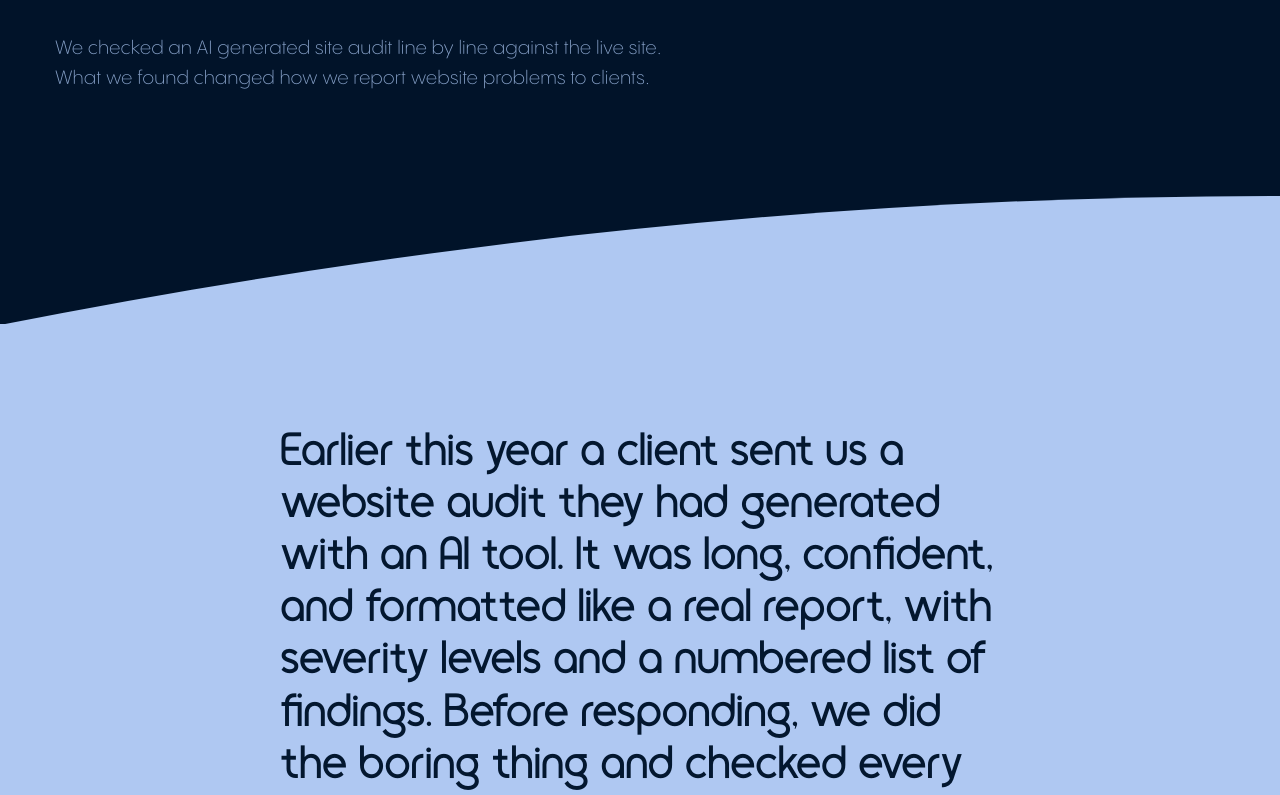
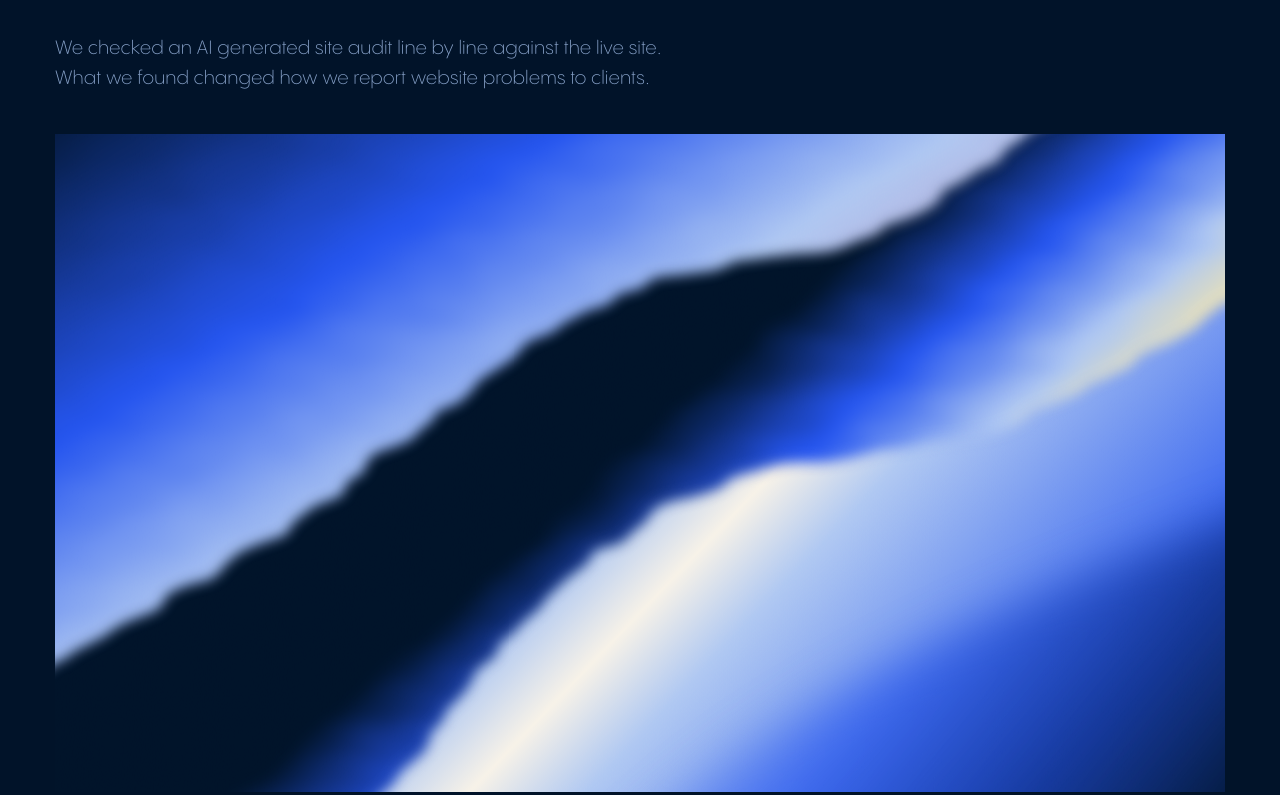
Before and after one commit to cedarandcactus/burgama-site-14.5, a Next.js app: page /ideas/ai-website-audits in a window 1280 px wide. Shown: the part 500-1295 px from the top of the page. Built offline with nearby package versions, Linux system fonts and the light colour scheme.

Commit message:
feat: enhance editorial artwork with dynamic compositions and gradients

```diff
--- a/components/editorial-artwork.tsx
+++ b/components/editorial-artwork.tsx
@@ -1,180 +1,209 @@
-import type { IdeaPost, IdeaVisual } from '@/lib/editorial'
+'use client'
+
+import { useEffect, useId, useRef } from 'react'
+import type { IdeaVisual } from '@/lib/editorial'
 import styles from './editorial.module.css'
 
-type DotFieldProps = {
-  className: string
-  columns: number
-  rows: number
-  cell: number
-  originX: number
-  originY: number
-  radius: number
-  phase: number
+type Stop = [position: number, color: string, opacity?: number]
+type Gradient =
+  | { kind: 'linear'; points: [number, number, number, number]; stops: Stop[] }
+  | { kind: 'radial'; points: [number, number, number]; stops: Stop[] }
+type Field = { path: string; gradient: Gradient; soft?: boolean }
+type Composition = { background: Gradient; fields: Field[] }
+
+const navy = 'var(--art-navy)'
+const cobalt = 'var(--art-cobalt)'
+const powder = 'var(--art-powder)'
+const yellow = 'var(--art-yellow)'
+const cream = 'var(--art-cream)'
+const lilac = 'var(--art-lilac)'
+const seafoam = 'var(--art-seafoam)'
+
+const compositions: Record<IdeaVisual, Composition> = {
+  platforms: {
+    background: { kind: 'linear', points: [0, 0, 0, 1000], stops: [[0, cream], [.23, yellow], [.42, powder], [.61, cobalt], [1, navy]] },
+    fields: [
+      {
+        path: 'M-400 650 C-40 560 110 695 340 605 S650 630 860 510 S1250 600 1460 460 L2000 340 V1500 H-400Z',
+        gradient: { kind: 'linear', points: [0, 470, 160, 1160], stops: [[0, navy], [.24, navy], [.55, cobalt], [.78, powder], [1, lilac]] },
+      },
+      {
+        path: 'M-400 210 C100 70 170 320 570 225 S1170 180 1450 235 L2000 110 V-500 H-400Z',
+        gradient: { kind: 'linear', points: [0, -80, 0, 380], stops: [[0, cream], [.54, yellow], [1, powder, 0]] },
+        soft: true,
+      },
+      {
+        path: 'M-400 1400 V950 C100 850 380 990 820 850 S1400 920 2000 660 V1400Z',
+        gradient: { kind: 'linear', points: [0, 780, 0, 1240], stops: [[0, powder, 0], [.42, powder, .8], [1, cream]] },
+        soft: true,
+      },
+    ],
+  },
+  email: {
+    background: { kind: 'radial', points: [360, 310, 1200], stops: [[0, cream], [.24, yellow], [.44, powder], [.64, lilac], [.84, cobalt], [1, navy]] },
+    fields: [
+      {
+        path: 'M-400 1250 C-50 650 760 1170 1040 470 C1200 70 840 -80 2000 -400 V1600 H-400Z',
+        gradient: { kind: 'radial', points: [630, 280, 1130], stops: [[0, powder], [.4, lilac], [.55, powder], [.65, cobalt], [.76, navy], [1, powder]] },
+      },
+      {
+        path: 'M-400 -400 H1450 C1060 -10 1000 550 750 595 S260 490 -400 870Z',
+        gradient: { kind: 'radial', points: [380, 225, 750], stops: [[0, cream], [.32, yellow], [.69, yellow, .8], [1, powder, 0]] },
+        soft: true,
+      },
+      {
+        path: 'M340 1400 C250 1050 880 830 1120 780 S1450 690 2000 840 V1400Z',
+        gradient: { kind: 'radial', points: [1070, 1160, 700], stops: [[0, powder], [.45, lilac, .8], [1, lilac, 0]] },
+        soft: true,
+      },
+    ],
+  },
+  audit: {
+    background: { kind: 'linear', points: [250, 0, 1300, 1000], stops: [[0, navy], [.35, cobalt], [.53, powder], [.61, cream], [.69, powder], [1, cobalt]] },
+    fields: [
+      {
+        path: 'M-400 -450 H2000 V160 C1470 260 1470 470 1100 500 S590 760 390 1020 L-400 1600Z',
+        gradient: { kind: 'linear', points: [500, 130, 1150, 870], stops: [[0, navy], [.46, navy], [.62, cobalt], [.77, powder], [.87, yellow], [1, cobalt]] },
+      },
+      {
+        path: 'M-400 -400 H2000 V-180 C1300 -100 1270 220 950 245 S510 480 210 660 L-400 1020Z',
+        gradient: { kind: 'linear', points: [300, -200, 800, 610], stops: [[0, navy], [.44, cobalt], [.74, powder], [.87, lilac], [1, navy]] },
+      },
+      {
+        path: 'M450 1450 C720 940 1040 790 2000 460 V1500Z',
+        gradient: { kind: 'linear', points: [650, 720, 1360, 1310], stops: [[0, powder, 0], [.45, cobalt, .65], [1, navy]] },
+        soft: true,
+      },
+    ],
+  },
+  reviews: {
+    background: { kind: 'linear', points: [100, 0, 1500, 1000], stops: [[0, cream], [.32, yellow], [.55, powder], [.7, cobalt], [1, powder]] },
+    fields: [
+      {
+        path: 'M700 -500 C1030 -40 640 290 760 485 S1220 860 550 1500 H2200 V-500Z',
+        gradient: { kind: 'linear', points: [700, 300, 1700, 850], stops: [[0, navy], [.19, navy], [.36, cobalt], [.65, powder], [1, cream]] },
+      },
+      {
+        path: 'M-400 -500 H700 C1190 -60 590 230 630 485 S1180 1080 500 1500 H-400Z',
+        gradient: { kind: 'linear', points: [0, 280, 850, 540], stops: [[0, cream], [.5, yellow], [.78, seafoam], [.94, powder], [1, cobalt]] },
+      },
+      {
+        path: 'M900 -500 H2000 V1500 H1050 C1630 1060 1440 600 1220 470 S1280 160 900 -500Z',
+        gradient: { kind: 'radial', points: [1540, 650, 900], stops: [[0, cream, .7], [.4, powder, .7], [1, powder, 0]] },
+        soft: true,
+      },
+    ],
+  },
+  sitemap: {
+    background: { kind: 'linear', points: [0, 0, 1250, 1000], stops: [[0, cream], [.28, yellow], [.62, seafoam], [1, powder]] },
+    fields: [
+      {
+        path: 'M380 -500 C1100 90 -100 420 340 660 S1190 760 900 1500 H1410 C1660 780 500 840 660 470 S1330 0 900 -500Z',
+        gradient: { kind: 'linear', points: [370, 50, 1100, 1000], stops: [[0, powder], [.3, cobalt], [.48, navy], [.65, cobalt], [.82, powder], [1, seafoam]] },
+      },
+      {
+        path: 'M2000 -300 C1290 60 1590 280 1170 410 S500 720 -400 1000 V680 C500 660 580 380 1100 285 S1250 -60 1500 -400Z',
+        gradient: { kind: 'linear', points: [1400, -100, 460, 940], stops: [[0, seafoam], [.27, powder], [.5, powder], [.62, cobalt], [.78, powder], [1, cream]] },
+      },
+      {
+        path: 'M-400 -300 H2000 V170 C1320 0 960 10 610 250 S-40 20 -400 320Z',
+        gradient: { kind: 'radial', points: [430, -60, 900], stops: [[0, yellow], [.54, yellow, .9], [1, seafoam, 0]] },
+        soft: true,
+      },
+    ],
+  },
+  performance: {
+    background: { kind: 'linear', points: [150, 0, 1450, 1000], stops: [[0, navy], [.38, cobalt], [.65, powder], [.72, yellow], [.8, powder], [1, navy]] },
+    fields: [
+      {
+        path: 'M-400 30 C180 620 1160 450 2000 1070 V1500 H-400Z',
+        gradient: { kind: 'linear', points: [700, 220, 660, 1260], stops: [[0, powder], [.29, cobalt], [.45, navy], [.62, navy], [.8, cobalt], [1, powder]] },
+      },
+      {
+        path: 'M-400 -100 C220 250 700 180 2000 960 V-500 H-400Z',
+        gradient: { kind: 'linear', points: [750, -20, 590, 720], stops: [[0, navy], [.32, cobalt], [.57, powder], [.68, cream], [.74, yellow], [.86, cobalt], [1, navy]] },
+      },
+      {
+        path: 'M-400 820 C280 1130 630 580 2000 1410 V1700 H-400Z',
+        gradient: { kind: 'linear', points: [600, 770, 500, 1280], stops: [[0, powder, 0], [.38, powder], [.6, cobalt], [1, navy]] },
+        soft: true,
+      },
+    ],
+  },
 }
 
-function DotField({
-  className,
-  columns,
-  rows,
-  cell,
-  originX,
-  originY,
-  radius,
-  phase,
-}: DotFieldProps) {
-  return (
-    <g className={className}>
-      {Array.from({ length: columns * rows }, (_, index) => {
-        const column = index % columns
-        const row = Math.floor(index / columns)
-        const x = column * cell + cell / 2
-        const y = row * cell + cell / 2
-        const distance = Math.hypot(x - originX, y - originY)
-        const wave = (Math.sin(distance * 0.095 + phase) + 1) / 2
-        const interference = (Math.cos((x + y) * 0.032 - phase) + 1) / 2
-        const isVisible = distance < radius && (wave > 0.34 || interference > 0.76)
+function GradientDefinition({ id, gradient }: { id: string; gradient: Gradient }) {
+  const stops = gradient.stops.map(([offset, color, opacity = 1], index) => (
+    <stop key={index} offset={offset} stopColor={color} stopOpacity={opacity} />
+  ))
 
-        if (!isVisible) return null
+  if (gradient.kind === 'radial') {
+    const [cx, cy, r] = gradient.points
+    return <radialGradient id={id} gradientUnits="userSpaceOnUse" cx={cx} cy={cy} r={r}>{stops}</radialGradient>
+  }
 
-        const size = Math.min(cell * 0.72, 3 + wave * cell * 0.58)
-        const opacity = 0.28 + interference * 0.72
-
-        return (
-          <rect
-            key={`${column}-${row}`}
-            x={x - size / 2}
-            y={y - size / 2}
-            width={size}
-            height={size}
-            opacity={opacity}
-          />
-        )
-      })}
-    </g>
-  )
+  const [x1, y1, x2, y2] = gradient.points
+  return <linearGradient id={id} gradientUnits="userSpaceOnUse" x1={x1} y1={y1} x2={x2} y2={y2}>{stops}</linearGradient>
 }
 
-function ArtworkComposition({ visual }: { visual: IdeaVisual }) {
-  if (visual === 'platforms') {
-    return (
-      <>
-        <rect className={styles.artPanel} x="0" y="0" width="352" height="940" />
-        <rect className={styles.artAccentPanel} x="604" y="0" width="196" height="940" />
-        <DotField className={styles.artDotsReverse} columns={17} rows={20} cell={48} originX={372} originY={468} radius={445} phase={0.5} />
-        <DotField className={styles.artDots} columns={17} rows={20} cell={48} originX={585} originY={450} radius={350} phase={2.7} />
-        <rect className={styles.artOutline} x="254" y="220" width="294" height="500" />
-        <line className={styles.artLine} x1="254" y1="366" x2="548" y2="366" />
-      </>
-    )
-  }
+export function EditorialArtwork({ visual, variant = 'cover' }: { visual: IdeaVisual; variant?: 'cover' | 'hero' }) {
+  const frameRef = useRef<HTMLDivElement>(null)
+  const id = `editorial-${useId().replace(/:/g, '')}`
+  const composition = compositions[visual]
 
-  if (visual === 'email') {
-    return (
-      <>
-        <rect className={styles.artAccentPanel} x="0" y="574" width="800" height="366" />
-        <DotField className={styles.artDotsReverse} columns={17} rows={20} cell={48} originX={410} originY={508} radius={430} phase={1.8} />
-        <rect className={styles.artPanel} x="172" y="214" width="456" height="492" />
-        <rect className={styles.artOutlineReverse} x="214" y="258" width="372" height="284" />
-        <rect className={styles.artReverse} x="214" y="574" width="236" height="52" />
-        <rect className={styles.artReverse} x="468" y="574" width="118" height="52" />
-        <line className={styles.artLineReverse} x1="214" y1="332" x2="586" y2="332" />
-      </>
-    )
-  }
+  useEffect(() => {
+    const frame = frameRef.current
+    if (!frame || !('IntersectionObserver' in window)) return
 
-  if (visual === 'audit') {
-    return (
-      <>
-        <rect className={styles.artPanel} x="0" y="382" width="800" height="210" />
-        <DotField className={styles.artDots} columns={17} rows={20} cell={48} originX={408} originY={266} radius={390} phase={4.1} />
-        <DotField className={styles.artDotsReverse} columns={17} rows={20} cell={48} originX={408} originY={660} radius={310} phase={0.8} />
-        <rect className={styles.artOutlineReverse} x="108" y="420" width="584" height="134" />
-        <line className={styles.artLineReverse} x1="304" y1="420" x2="304" y2="554" />
-        <line className={styles.artLineReverse} x1="500" y1="420" x2="500" y2="554" />
-        <rect className={styles.artReverse} x="124" y="442" width="154" height="18" />
-        <rect className={styles.artReverse} x="320" y="442" width="154" height="18" />
-        <rect className={styles.artReverse} x="516" y="442" width="160" height="18" />
-      </>
-    )
-  }
+    const preference = window.matchMedia('(prefers-reduced-motion: reduce)')
+    let visible = false
+    const sync = () => {
+      frame.dataset.running = String(visible && !document.hidden && !preference.matches)
+    }
+    const observer = new IntersectionObserver(([entry]) => {
+      visible = entry.isIntersecting
+      sync()
+    })
 
-  if (visual === 'reviews') {
-    return (
-      <>
-        <rect className={styles.artPanel} x="0" y="0" width="400" height="940" />
-        <rect className={styles.artAccentPanel} x="400" y="0" width="400" height="940" />
-        <DotField className={styles.artDotsReverse} columns={17} rows={20} cell={48} originX={290} originY={480} radius={405} phase={2.2} />
-        <DotField className={styles.artDots} columns={17} rows={20} cell={48} originX={514} originY={480} radius={405} phase={5.4} />
-        <rect className={styles.artOutlineReverse} x="96" y="252" width="258" height="432" />
-        <rect className={styles.artOutline} x="446" y="252" width="258" height="432" />
-        <line className={styles.artLineReverse} x1="96" y1="570" x2="354" y2="570" />
-        <line className={styles.artLine} x1="446" y1="570" x2="704" y2="570" />
-      </>
-    )
-  }
-
-  if (visual === 'sitemap') {
-    const nodes = [
-      [114, 198], [264, 198], [414, 198], [564, 198], [714, 198],
-      [114, 408], [264, 408], [414, 408], [564, 408], [714, 408],
-      [114, 618], [264, 618], [414, 618], [564, 618], [714, 618],
-    ]
-
-    return (
-      <>
-        <DotField className={styles.artDotsReverse} columns={17} rows={20} cell={48} originX={404} originY={476} radius={438} phase={3.3} />
-        <g className={styles.artGrid}>
-          <line x1="114" y1="198" x2="714" y2="198" />
-          <line x1="114" y1="408" x2="714" y2="408" />
-          <line x1="114" y1="618" x2="714" y2="618" />
-          <line x1="114" y1="198" x2="114" y2="618" />
-          <line x1="264" y1="198" x2="264" y2="618" />
-          <line x1="414" y1="198" x2="414" y2="618" />
-          <line x1="564" y1="198" x2="564" y2="618" />
-          <line x1="714" y1="198" x2="714" y2="618" />
-        </g>
-        <g className={styles.artNodes}>
-          {nodes.map(([x, y], index) => (
-            <rect key={`${x}-${y}`} x={x - (index % 3 === 0 ? 18 : 9)} y={y - (index % 3 === 0 ? 18 : 9)} width={index % 3 === 0 ? 36 : 18} height={index % 3 === 0 ? 36 : 18} />
-          ))}
-        </g>
-        <rect className={styles.artPanel} x="222" y="720" width="384" height="86" />
-      </>
-    )
-  }
+    observer.observe(frame)
+    preference.addEventListener('change', sync)
+    document.addEventListener('visibilitychange', sync)
+    sync()
+    return () => {
+      observer.disconnect()
+      preference.removeEventListener('change', sync)
+      document.removeEventListener('visibilitychange', sync)
+      delete frame.dataset.running
+    }
+  }, [])
 
   return (
-    <>
-      <polygon className={styles.artPanel} points="0,0 496,0 276,940 0,940" />
-      <polygon className={styles.artAccentPanel} points="496,0 800,0 800,940 276,940" />
-      <DotField className={styles.artDotsReverse} columns={17} rows={20} cell={48} originX={390} originY={456} radius={420} phase={1.15} />
-      <rect className={styles.artOutlineReverse} x="246" y="174" width="308" height="570" />
-      <rect className={styles.artOutlineReverse} x="270" y="206" width="260" height="474" />
-      <rect className={styles.artReverse} x="338" y="704" width="124" height="15" />
-      <line className={styles.artLineReverse} x1="270" y1="284" x2="530" y2="284" />
-      <polyline className={styles.artLineReverse} points="296,590 350,516 408,548 492,424" />
-    </>
-  )
-}
-
-export function EditorialArtwork({ idea }: { idea: IdeaPost }) {
-  return (
-    <div
-      className={styles.artwork}
-      data-theme={idea.theme}
-      data-visual={idea.visual}
-      aria-hidden="true"
-    >
-      <svg viewBox="0 0 800 940" preserveAspectRatio="xMidYMid slice" aria-hidden="true" focusable="false">
-        <rect className={styles.artBase} width="800" height="940" />
-        <ArtworkComposition visual={idea.visual} />
+    <div ref={frameRef} className={styles.artwork} data-visual={visual} data-variant={variant} aria-hidden="true">
+      <svg className={styles.artworkField} viewBox="0 0 1600 1000" preserveAspectRatio="xMidYMid slice" focusable="false">
+        <defs>
+          <GradientDefinition id={`${id}-base`} gradient={composition.background} />
+          {composition.fields.map((field, index) => <GradientDefinition key={index} id={`${id}-field-${index}`} gradient={field.gradient} />)}
+          <filter id={`${id}-ripple`} x="-20%" y="-30%" width="140%" height="160%" colorInterpolationFilters="sRGB">
+            <feTurbulence type="fractalNoise" baseFrequency=".009 .024" numOctaves="2" seed="8" result="texture" />
+            <feDisplacementMap in="SourceGraphic" in2="texture" scale="32" xChannelSelector="R" yChannelSelector="G" />
+            <feGaussianBlur stdDeviation="9" />
+          </filter>
+          <filter id={`${id}-soft`} x="-20%" y="-30%" width="140%" height="160%" colorInterpolationFilters="sRGB">
+            <feGaussianBlur stdDeviation="32" />
+          </filter>
+          <filter id={`${id}-grain`} x="0" y="0" width="100%" height="100%">
+            <feTurbulence type="fractalNoise" baseFrequency=".72" numOctaves="3" stitchTiles="stitch" />
+            <feColorMatrix type="saturate" values="0" />
+          </filter>
+        </defs>
+        <rect x="-400" y="-500" width="2400" height="2000" fill={`url(#${id}-base)`} />
+        {composition.fields.map((field, index) => (
+          <g key={index} className={styles.artworkLayer} data-layer={index}>
+            <path d={field.path} fill={`url(#${id}-field-${index})`} filter={`url(#${id}-${field.soft ? 'soft' : 'ripple'})`} />
+          </g>
+        ))}
+        <rect className={styles.artworkGrain} width="1600" height="1000" filter={`url(#${id}-grain)`} />
       </svg>
-      <div className={styles.artworkRail} aria-hidden="true">
-        <span>IDEAS / {idea.issue}</span>
-        <span>BURGAMA</span>
-      </div>
-      <p className={styles.artworkCode} aria-hidden="true">{idea.artwork.code}</p>
-      <p className={styles.artworkNotation} aria-hidden="true">{idea.artwork.notation}</p>
     </div>
   )
 }
--- a/components/editorial-detail.tsx
+++ b/components/editorial-detail.tsx
@@ -1,6 +1,7 @@
 import { CircularArrowIcon } from '@/components/circular-arrow-icon'
 import Link from '@/components/transition-link'
 import { PageHero } from '@/components/page-hero'
+import { EditorialArtwork } from '@/components/editorial-artwork'
 import { SectionRise } from '@/components/home/section-rise'
 import { SiteFooter } from '@/components/site-footer'
 import { getIdeaReadingTime, ideas, type IdeaPost } from '@/lib/editorial'
@@ -14,7 +15,7 @@ export function EditorialDetail({ idea }: { idea: IdeaPost }) {
   return (
     <div className="studio-page">
       <article aria-labelledby="article-title">
-        <PageHero wordmark={idea.title} titleId="article-title" compact surface="navy" nextSurface="powder" intro={[idea.deck]} breadcrumb={<Link href="/ideas">back to ideas</Link>} metadata={<><p className={styles.categoryPill}>{idea.categories[0]}</p><p>{getIdeaReadingTime(idea)} min read</p></>} />
+        <PageHero wordmark={idea.title} titleId="article-title" compact surface="navy" nextSurface="powder" panel={<EditorialArtwork visual={idea.visual} variant="hero" />} intro={[idea.deck]} breadcrumb={<Link href="/ideas">back to ideas</Link>} metadata={<><p className={styles.categoryPill}>{idea.categories[0]}</p><p>{getIdeaReadingTime(idea)} min read</p></>} />
         <div className="studio-band" data-surface="powder">
           <div className={`studio-reading ${styles.articleBody}`}>
             {idea.body.map((paragraph, index) => <p key={`${idea.slug}-${index}`}>{paragraph}</p>)}
--- a/components/editorial-index.tsx
+++ b/components/editorial-index.tsx
@@ -1,5 +1,6 @@
 import Link from '@/components/transition-link'
 import { PageHero } from '@/components/page-hero'
+import { EditorialArtwork } from '@/components/editorial-artwork'
 import { SectionRise } from '@/components/home/section-rise'
 import { SiteFooter } from '@/components/site-footer'
 import { ideas } from '@/lib/editorial'
@@ -13,7 +14,7 @@ export function EditorialIndex() {
         <ul className={`studio-width ${styles.ideaList}`}>
           {ideas.map(idea => <li key={idea.slug}>
             <Link href={`/ideas/${idea.slug}`} className={styles.ideaLink}>
-              <span className={styles.ideaDot} aria-hidden="true" />
+              <EditorialArtwork visual={idea.visual} />
               <article className={styles.ideaEntry}>
                 <p className={styles.categoryPill}>{idea.categories[0]}</p>
                 <h2>{idea.title}</h2>
--- a/components/editorial.module.css
+++ b/components/editorial.module.css
@@ -1,9 +1,12 @@
 .ideaList { display: flex; flex-direction: column; gap: clamp(64px, 9vw, 128px); padding: 0; list-style: none; }
-.ideaLink { display: flex; align-items: flex-start; gap: clamp(16px, 2vw, 32px); color: inherit; text-decoration: none; }
+.ideaLink { display: flex; flex-direction: column; align-items: stretch; gap: 28px; color: inherit; text-decoration: none; }
+.ideaLink:focus-visible { outline: 2px solid currentColor; outline-offset: 10px; }
+.ideaLink > .artwork { flex: none; width: 100%; }
+.ideaLink:focus-visible .artwork .artworkLayer { animation-play-state: paused; }
 .ideaDot { display: block; flex: none; width: 10px; height: 10px; margin-top: 10px; border-radius: 50%; background: currentColor; }
 .ideaEntry { display: flex; flex-direction: column; min-width: 0; gap: 24px; }
 .categoryPill { width: fit-content; margin: 0; padding: 7px 14px; border-radius: 999px; color: var(--palette-navy); background: var(--palette-powder-deep); font-size: 13px; font-weight: 500; line-height: 1.3; text-transform: lowercase; }
-.ideaEntry h2 { max-width: 20ch; margin: 0; font-size: clamp(34px, 5vw, 72px); font-weight: 400; line-height: 1.06; text-wrap: balance; overflow-wrap: normal; }
+.ideaEntry h2 { max-width: 21ch; margin: 0; font-size: clamp(32px, 4vw, 60px); font-weight: 400; line-height: 1.06; text-wrap: balance; overflow-wrap: normal; }
 .ideaDeck { max-width: 42ch; margin: 0; font-size: var(--studio-prose); font-weight: 300; line-height: 1.6; }
 .articleBody > p { margin: 0 0 1.5em; font-size: clamp(18px, 1.5vw, 22px); font-weight: 300; line-height: 1.7; }
 .articleBody > p:first-child { font-family: var(--font-cenura), sans-serif; font-size: clamp(30px, 3.4vw, 48px); font-weight: 400; line-height: 1.2; }
@@ -21,9 +24,86 @@
 @media (min-width: 700px) {
   .articleNavigation { grid-template-columns: repeat(2, minmax(0, 1fr)); gap: 64px; }
 }
-@media (min-width: 1000px) {
-  .ideaEntry { display: grid; grid-template-columns: minmax(0, 1.2fr) minmax(0, .8fr); column-gap: 64px; align-items: end; width: 100%; }
-  .ideaEntry .categoryPill { grid-column: 1 / -1; }
+@media (min-width: 900px) {
+  .ideaLink { flex-direction: row; align-items: center; gap: clamp(32px, 5vw, 80px); }
+  .ideaLink > .artwork { width: 46%; }
+  .ideaEntry { flex: 1; gap: 24px; }
+}
+
+.artwork {
+  --art-navy: #011329;
+  --art-powder: #afc8f2;
+  --art-yellow: #f8e7a8;
+  --art-cream: #f7f2e8;
+  --art-cobalt: #2454ef;
+  --art-lilac: #b5afdb;
+  --art-seafoam: #b9d6c8;
+  --art-duration: 32s;
+  position: relative;
+  width: 100%;
+  aspect-ratio: 4 / 3;
+  overflow: hidden;
+  isolation: isolate;
+  contain: layout paint;
+  background: var(--art-powder);
+  pointer-events: none;
+}
+.artwork[data-variant="hero"] { aspect-ratio: 16 / 9; }
+.artwork[data-visual="email"] { --art-duration: 36s; }
+.artwork[data-visual="audit"] { --art-duration: 28s; }
+.artwork[data-visual="reviews"] { --art-duration: 40s; }
+.artwork[data-visual="sitemap"] { --art-duration: 36s; }
+.artwork[data-visual="performance"] { --art-duration: 28s; }
+.artworkField { display: block; width: 100%; height: 100%; }
+.artworkLayer {
+  transform-box: view-box;
+  transform-origin: center;
+  animation: horizon-flow var(--art-duration) ease-in-out infinite;
+  animation-play-state: paused;
+}
+.artworkLayer[data-layer="1"] { animation-direction: reverse; animation-delay: calc(var(--art-duration) / -2); }
+.artworkLayer[data-layer="2"] { animation-name: light-flow; animation-delay: calc(var(--art-duration) / -4); }
+.artwork[data-visual="email"] .artworkLayer { animation-name: bloom-flow; transform-origin: 30% 35%; }
+.artwork[data-visual="audit"] .artworkLayer { animation-name: diagonal-flow; }
+.artwork[data-visual="reviews"] .artworkLayer { animation-name: current-flow; }
+.artwork[data-visual="sitemap"] .artworkLayer { animation-name: estuary-flow; }
+.artwork[data-visual="performance"] .artworkLayer { animation-name: slipstream-flow; }
+.artwork[data-running="true"] .artworkLayer { animation-play-state: running; }
+.artworkGrain { opacity: .065; mix-blend-mode: soft-light; }
+@keyframes horizon-flow {
+  0%, 100% { transform: translate(0, 0) rotate(0deg); }
+  33% { transform: translate(-28px, 22px) rotate(-1.5deg); }
+  66% { transform: translate(24px, -18px) rotate(1deg); }
+}
+@keyframes light-flow {
+  0%, 100% { transform: translate(0, 0); opacity: .85; }
+  50% { transform: translate(50px, -35px); opacity: 1; }
+}
+@keyframes bloom-flow {
+  0%, 100% { transform: rotate(0deg) scale(1); }
+  50% { transform: rotate(5deg) scale(1.055); }
+}
+@keyframes diagonal-flow {
+  0%, 100% { transform: translate(0, 0); }
+  50% { transform: translate(48px, -38px); }
+}
+@keyframes current-flow {
+  0%, 100% { transform: translate(0, 0) rotate(0deg); }
+  50% { transform: translate(42px, 16px) rotate(-3deg); }
+}
+@keyframes estuary-flow {
+  0%, 100% { transform: translate(0, 0) skewY(0deg); }
+  50% { transform: translate(-36px, 24px) skewY(2deg); }
+}
+@keyframes slipstream-flow {
+  0%, 100% { transform: translate(0, 0) rotate(0deg); }
+  50% { transform: translate(54px, 22px) rotate(2deg); }
+}
+@media (max-width: 699px) {
+  .artwork[data-variant="hero"] { aspect-ratio: 4 / 3; }
+}
+@media (prefers-reduced-motion: reduce) {
+  .artwork .artworkLayer { animation: none; }
 }
 @media (hover: hover) and (pointer: fine) {
   .ideaLink:hover h2,
```
